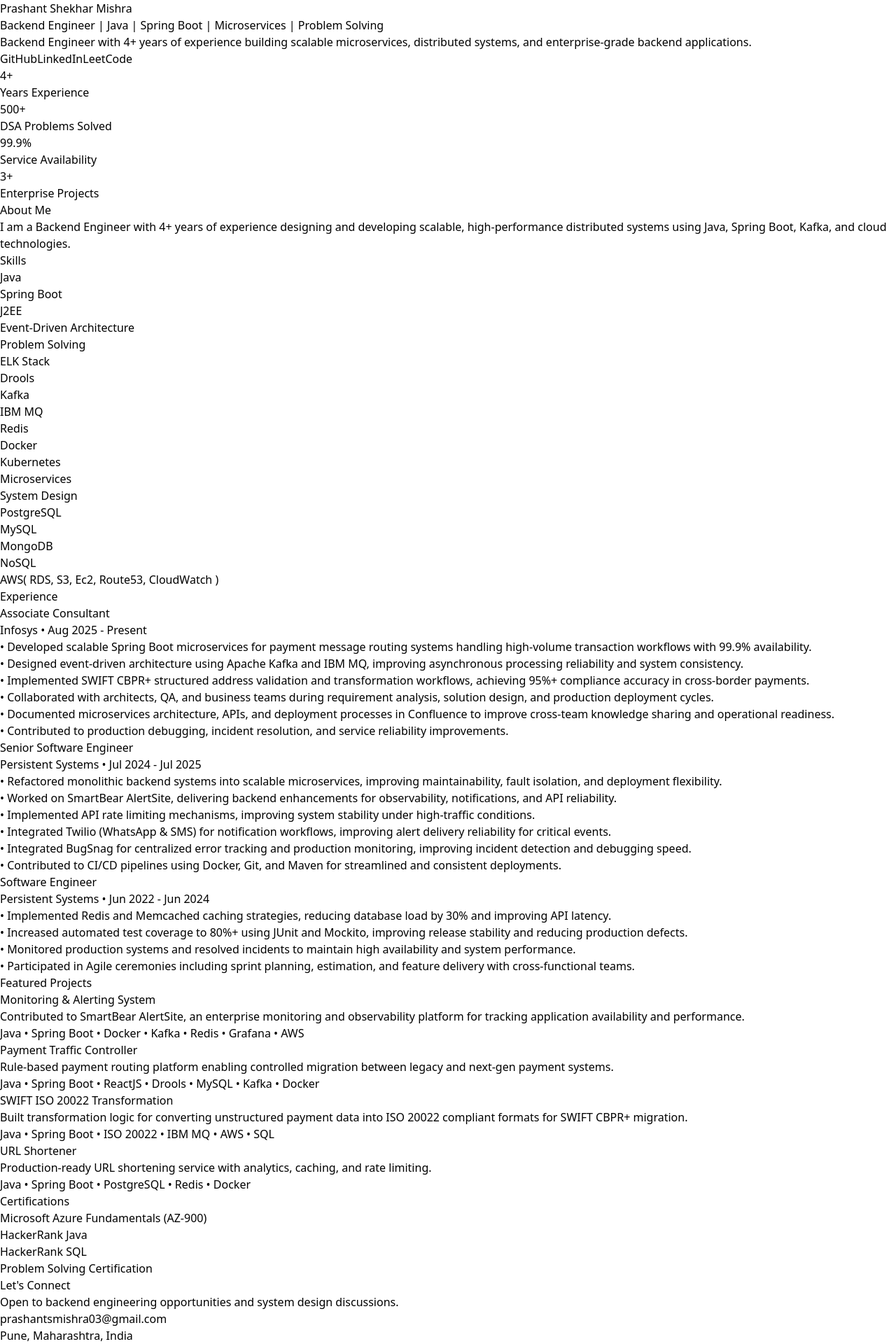
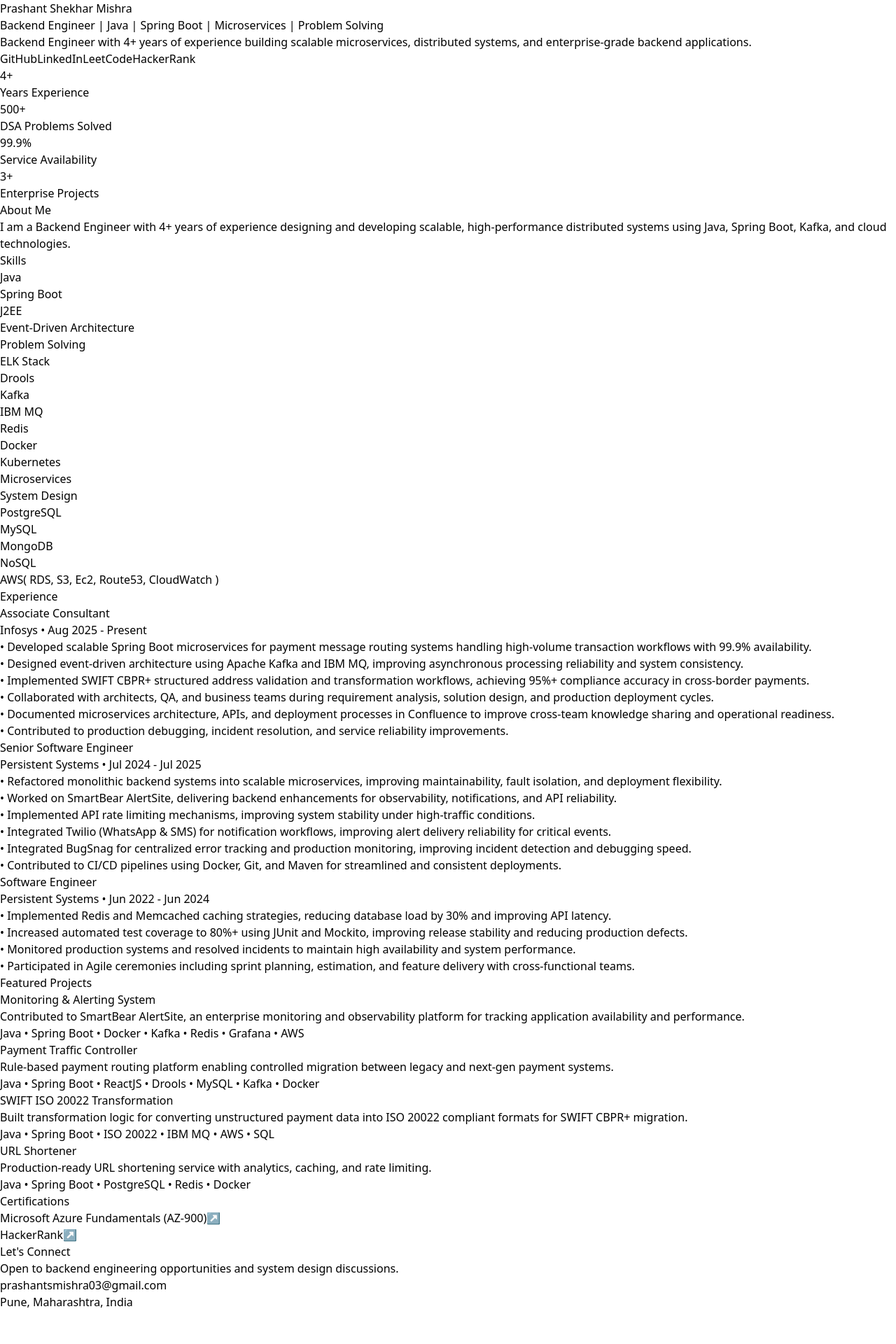
Before and after one commit to PrashantShekhar-Mishra/my-portfolio, a React app: page / in a window 1280 px wide. Shown: the whole page at 70% size. After the commit the page ends 1872 px from the top, so only its background shows below. Built offline with nearby package versions, Linux system fonts and the light colour scheme; the HTML template or start-up script is replaced by a standard one.

Commit message:
update portfolio

```diff
--- a/src/App.tsx
+++ b/src/App.tsx
@@ -129,6 +129,13 @@
           >
             LeetCode
           </a>
+
+          <a
+            href="https://www.hackerrank.com/profile/prashantsmishra1"
+            className="px-6 py-3 border border-slate-700 rounded-lg"
+          >
+            HackerRank
+          </a>
         </div>
       </section>
 
@@ -214,19 +221,33 @@
       </section>
 
       {/* CERTIFICATIONS */}
+      {/* CERTIFICATIONS */}
 <section className="max-w-6xl mx-auto px-6 py-20">
   <h2 className="text-4xl font-bold mb-10">Certifications</h2>
 
   <div className="grid md:grid-cols-2 gap-4">
     {[
-            "Microsoft Azure Fundamentals (AZ-900)",
-            "HackerRank Java",
-            "HackerRank SQL",
-            "Problem Solving Certification",
+      {
+        name: "Microsoft Azure Fundamentals (AZ-900)",
+        link: "https://www.credly.com/badges/77c44fa6-06d4-47bc-9279-3fa520384d3a/public_url",
+      },
+      {
+        name: "HackerRank",
+        link: "https://www.hackerrank.com/profile/prashantsmishra1",
+      }
     ].map((cert) => (
-            <div key={cert} className="bg-slate-900 p-5 rounded-lg">
-              {cert}
+      <a
+        key={cert.name}
+        href={cert.link}
+        target="_blank"
+        rel="noopener noreferrer"
+        className="bg-slate-900 p-5 rounded-lg hover:bg-slate-800 transition duration-300 block"
+      >
+        <div className="flex items-center justify-between">
+          <span>{cert.name}</span>
+          <span className="text-blue-400">↗</span>
         </div>
+      </a>
     ))}
   </div>
 </section>
```
Lines whose indentation alone changed are shown as unchanged.
